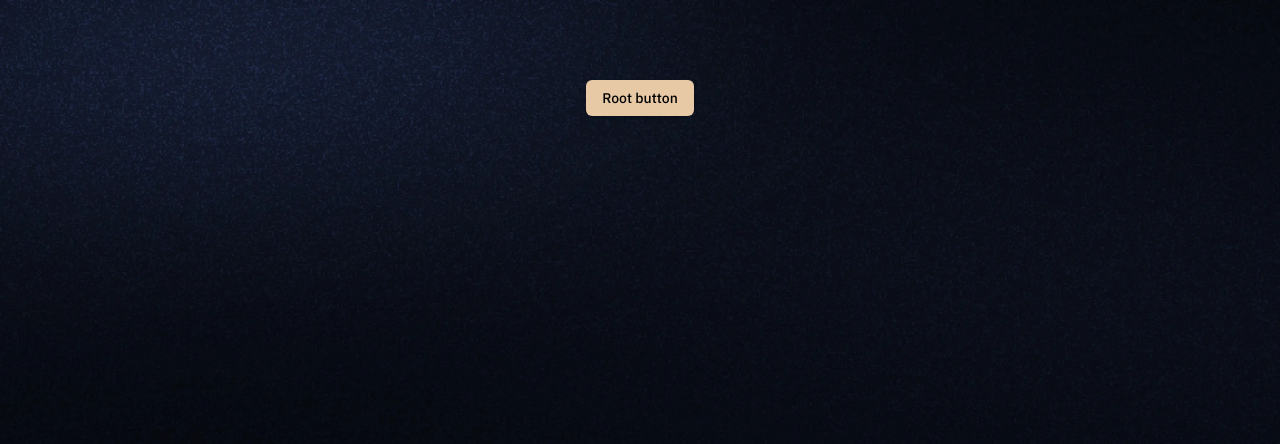
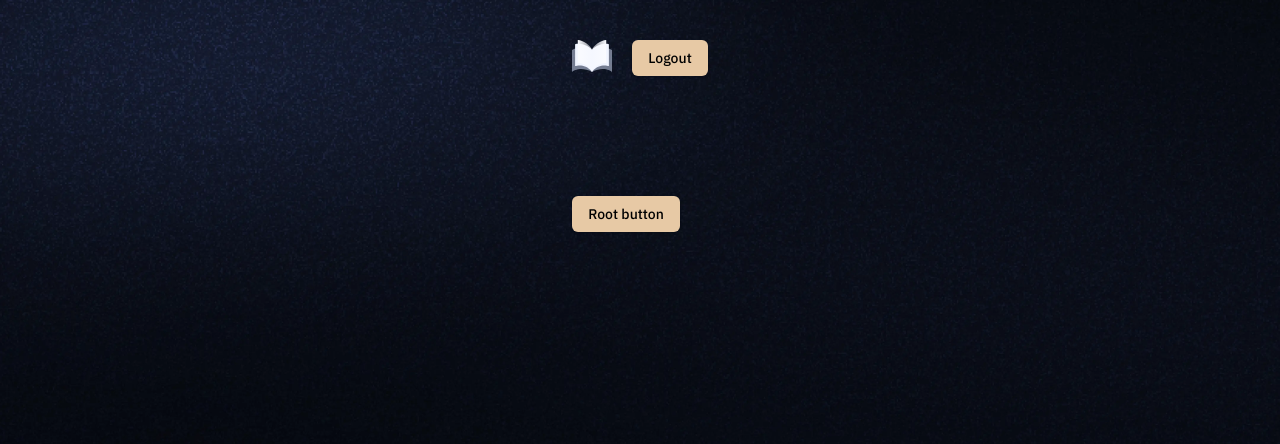
Before and after one commit to Yanuarprayoga9/bookuniv, a Next.js app: page / in a window 1280 px wide. Shown: the top 444 px of the page. Built offline with nearby package versions, Linux system fonts and the light colour scheme.

Commit message:
feat: header

```diff
--- a/app/(root)/layout.tsx
+++ b/app/(root)/layout.tsx
@@ -1,3 +1,4 @@
+import Header from '@/components/ui/Header'
 import React from 'react'
 
 type LayoutProps = {
@@ -7,6 +8,7 @@ const Layout: React.FC<LayoutProps> = ({ children }) => {
     return (
         <main className="root-container">
             <div className="mx-auto max-w-7xl">
+                <Header />
                 <div className="mt-20 pb-20">{children}</div>
             </div>
         </main>
--- /dev/null
+++ b/components/ui/Header.tsx
@@ -0,0 +1,29 @@
+import Link from "next/link";
+import Image from "next/image";
+import { Button } from "@/components/ui/button";
+
+const Header = () => {
+  return (
+    <header className="my-10 flex justify-between gap-5">
+      <Link href="/">
+        <Image src="/icons/logo.svg" alt="logo" width={40} height={40} />
+      </Link>
+
+      <ul className="flex flex-row items-center gap-8">
+        <li>
+          <form
+            action={async () => {
+              "use server";
+
+            }}
+            className="mb-10"
+          >
+            <Button>Logout</Button>
+          </form>
+        </li>
+      </ul>
+    </header>
+  );
+};
+
+export default Header;
```
